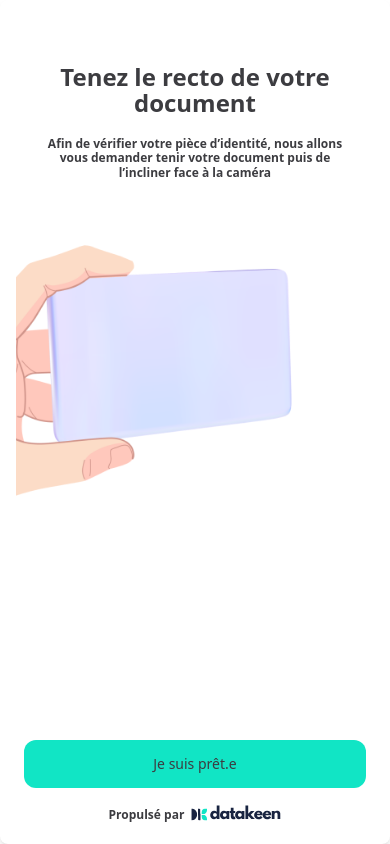
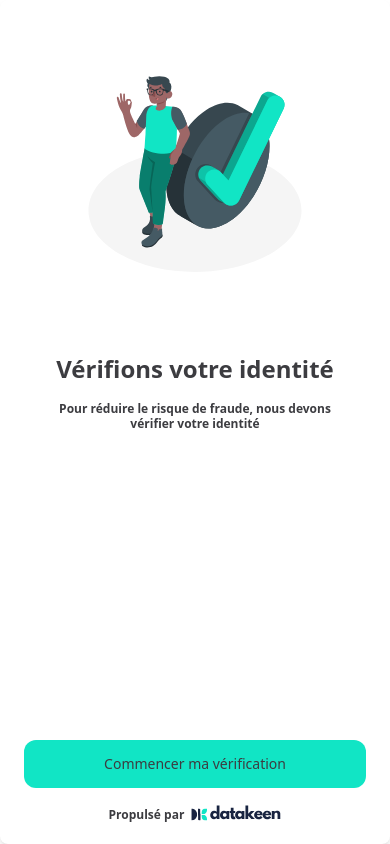
Before and after one commit to P4ST4S/session-sdk-demo, a React (Vite) app in the folder session-demo/: page / in a window 390 px wide. Built offline with nearby package versions, Linux system fonts and the light colour scheme.

Commit message:
fix: Update datakeen-session-react to version 1.0.6 and adjust component step logic in DatakeenSession style: Enhance layout responsiveness in BeforePhoto and PhotoConfirmation components

```diff
--- a/session-demo/package.json
+++ b/session-demo/package.json
@@ -19,7 +19,7 @@
     "@tensorflow/tfjs": "^4.22.0",
     "@tensorflow/tfjs-backend-webgl": "^4.22.0",
     "clsx": "^2.1.1",
-    "datakeen-session-react": "1.0.5",
+    "datakeen-session-react": "1.0.6",
     "lucide-react": "^0.511.0",
     "react": "^19.1.0",
     "react-dom": "^19.1.0",
--- a/session-demo/src/components/DatakeenSession.tsx
+++ b/session-demo/src/components/DatakeenSession.tsx
@@ -65,7 +65,7 @@ const DatakeenSession = ({ sessionId }: DatakeenSessionProps) => {
 
   return (
     <Paper className="w-full h-screen lg:w-[600px] lg:h-[600px] background-white rounded-lg overflow-auto sm:pt-4 sm:pb-4 z-10">
-      {step === 3 && <StartSession stepObject={stepObject} />}
+      {step === 0 && <StartSession stepObject={stepObject} />}
       {step === 1 && (
         <UserInputForm stepObject={stepObject} setUserInput={setUserInput} />
       )}
@@ -76,7 +76,7 @@ const DatakeenSession = ({ sessionId }: DatakeenSessionProps) => {
           setDocumentType={setDocumentType}
         />
       )}
-      {step === 0 && <IDCheck stepObject={stepObject} />}
+      {step === 3 && <IDCheck stepObject={stepObject} />}
     </Paper>
   );
 };
--- a/session-demo/src/components/id-check/BeforePhoto.tsx
+++ b/session-demo/src/components/id-check/BeforePhoto.tsx
@@ -14,7 +14,7 @@ const BeforePhoto = ({ setStep }: BeforePhotoProps) => {
   };
 
   return (
-    <div className="relative flex justify-content w-full px-4 pt-8 pb-[80px] overflow-hidden">
+    <div className="relative flex justify-content w-full px-4 pt-8 pb-[80px] overflow-hidden lg:flex-col">
       <div className="flex flex-col gap-5 mt-4 mx-auto w-full max-w-[322px]">
         <div className="flex flex-col sm:flex-col-reverse items-center mx-auto overflow-hidden">
           <div className="flex flex-col">
--- a/session-demo/src/components/id-check/PhotoConfirmation.tsx
+++ b/session-demo/src/components/id-check/PhotoConfirmation.tsx
@@ -16,7 +16,7 @@ const PhotoConfirmation: React.FC<PhotoConfirmationProps> = ({
   onRetry,
 }) => {
   return (
-    <div className="relative flex justify-content w-full px-4 pt-8 pb-[80px] overflow-hidden">
+    <div className="relative flex justify-content w-full px-4 pt-8 pb-[80px] overflow-hidden lg:flex-col">
       <div className="flex flex-col gap-5 mt-4 mx-auto w-full max-w-[322px]">
         <div className="flex flex-col items-center mx-auto">
           <Title className="mb-5 sm:mb-2">Confirmation de la photo</Title>
@@ -26,8 +26,8 @@ const PhotoConfirmation: React.FC<PhotoConfirmationProps> = ({
           </Subtitle>
         </div>
         {/* Display the captured image */}
-        <div className="w-full flex justify-center my-4">
-          <div className="relative overflow-hidden rounded-lg border-2 border-[#11E5C5]">
+        <div className="w-full flex justify-center my-4 lg:h-[30vh]">
+          <div className="relative overflow-hidden rounded-lg border-2 border-[#11E5C5] lg:flex lg:items-center lg:justify-center">
             <img
               src={imageUrl}
               alt="Document capturé"
```
Also changed, not shown: 1 other file (tests, documents, lock files or other folders).
